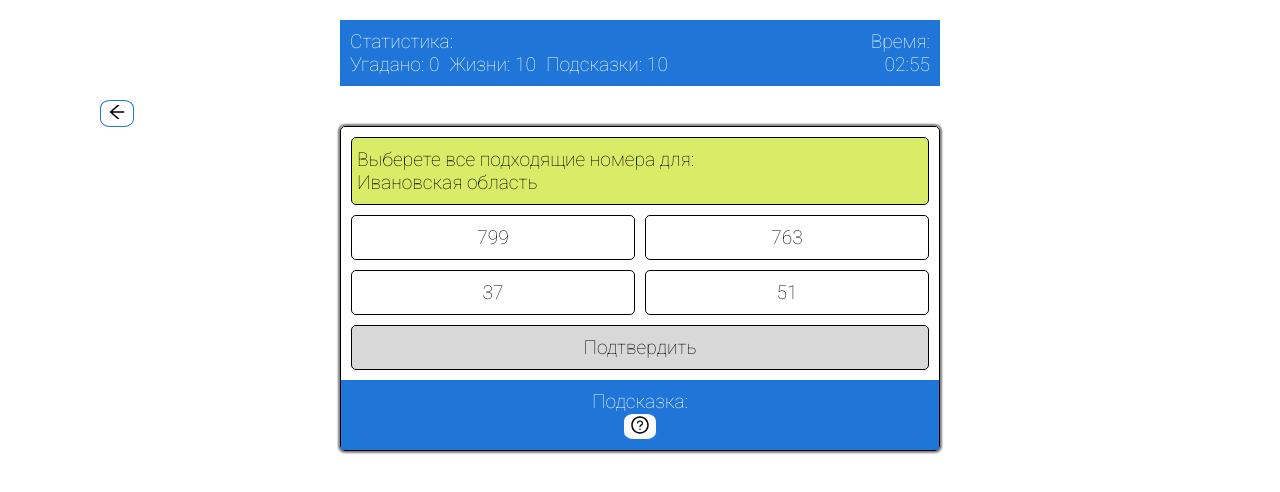
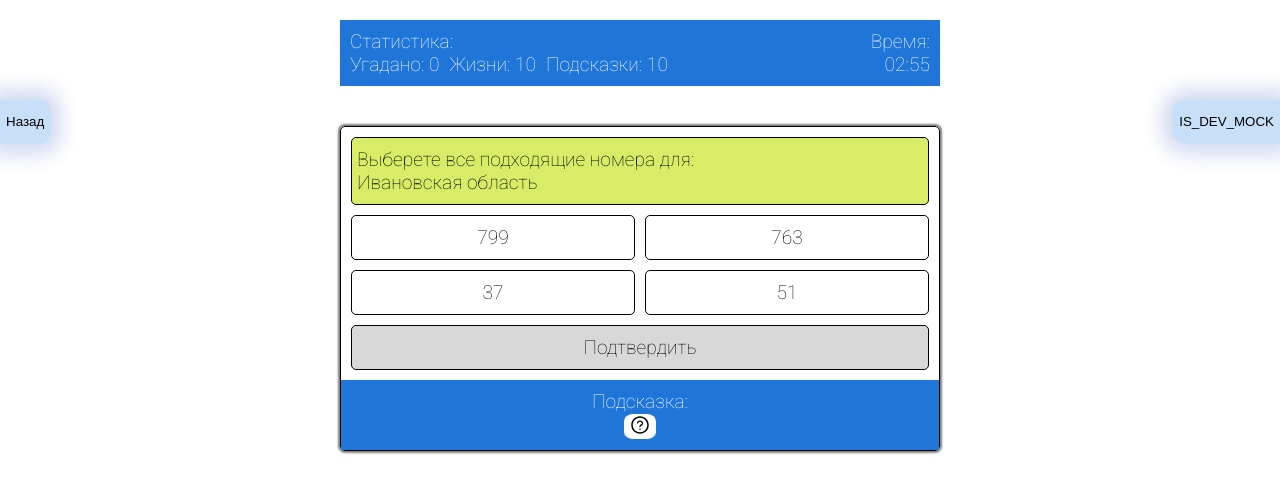
Before and after one commit to easterling94/regions-game, a React app: page /game in a window 1280 px wide. Shown: the top 492 px of the page. Built offline with nearby package versions, Linux system fonts and the light colour scheme.

Commit message:
portals for wrapper

```diff
--- a/src/components/Back/back.jsx
+++ /dev/null
@@ -1,12 +0,0 @@
-import ReactDOM from 'react-dom';
-import { AiOutlineArrowLeft } from 'react-icons/ai';
-import styles from './back.module.css';
-
-const backBtn = document.getElementById('back');
-
-export const Back = ({ resetGame }) => ReactDOM.createPortal(
-  <button className={styles.btn} onClick={resetGame}>
-    <AiOutlineArrowLeft size={20} />
-  </button>,
-  backBtn
-);
--- a/src/components/Back/back.module.css
+++ /dev/null
@@ -1,9 +0,0 @@
-.btn {
-  border: 1px solid #2076d8;
-  border-radius: 30%;
-  background-color: white;
-  cursor: pointer;
-  position: fixed;
-  top: 100px;
-  left: 100px;
-}
--- /dev/null
+++ b/src/components/Wrapper/back.jsx
@@ -0,0 +1,11 @@
+import ReactDOM from 'react-dom';
+import styles from './wrapper.module.scss';
+
+const backBtn = document.getElementById('back');
+
+export const Back = ({ resetGame }) => ReactDOM.createPortal(
+  <button className={`${styles.btn} ${styles.back}`} onClick={resetGame}>
+    <p>Назад</p>
+  </button>,
+  backBtn
+);
--- /dev/null
+++ b/src/components/Wrapper/environment.jsx
@@ -0,0 +1,11 @@
+import ReactDOM from 'react-dom';
+import styles from './wrapper.module.scss';
+
+const backBtn = document.getElementById('environment');
+
+export const Environment = ({ showEnvironment, environment }) => ReactDOM.createPortal(
+  <button className={`${styles.btn} ${styles.environment}`} onClick={showEnvironment}>
+    <p>{environment}</p>
+  </button>,
+  backBtn
+);
--- a/src/components/Wrapper/wrapper.jsx
+++ b/src/components/Wrapper/wrapper.jsx
@@ -1,19 +1,25 @@
 import { useNavigate } from 'react-router-dom';
 import { useAppDispatch, useAppSelector } from '../../services/store';
 import { reset } from '../../services/slices/gameSlice';
-import { Back } from '../Back/back';
+import { Back } from './back';
+import { Environment } from './environment';
 
 export function Wrapper({ children }) {
   const navigate = useNavigate();
   const dispatch = useAppDispatch();
+  const { environment } = useAppSelector((store) => store.general);
   const handleBack = () => {
     dispatch(reset());
     navigate('/');
+  };
+  const handleEnvironment = () => {
+    console.log(environment);
   };
   return (
     <>
       <Back resetGame={handleBack} />
       {children}
+      <Environment showEnvironment={handleEnvironment} environment={environment} />
     </>
   );
 }
--- /dev/null
+++ b/src/components/Wrapper/wrapper.module.scss
@@ -0,0 +1,26 @@
+$btnColor: #4995eb;
+$shdwColor: #103aad;
+
+.btn {
+  border: none;
+  background-color: white;
+  cursor: pointer;
+  position: fixed;
+  background-color: rgba($color: $btnColor, $alpha: 0.3);
+  box-shadow: 0px 0px 20px 10px rgba($color: $shdwColor, $alpha: .2);;
+}
+
+@mixin hover {
+
+}
+
+.back {
+  top: 100px;
+  border-radius: 0% 20% 20% 0%;
+}
+
+.environment {
+  top: 100px;
+  right: 0px;
+  border-radius: 20% 0% 0% 20%;
+}
```
Also changed, not shown: src/components/Mode/mode.jsx (deleted, +0 -11 lines).
